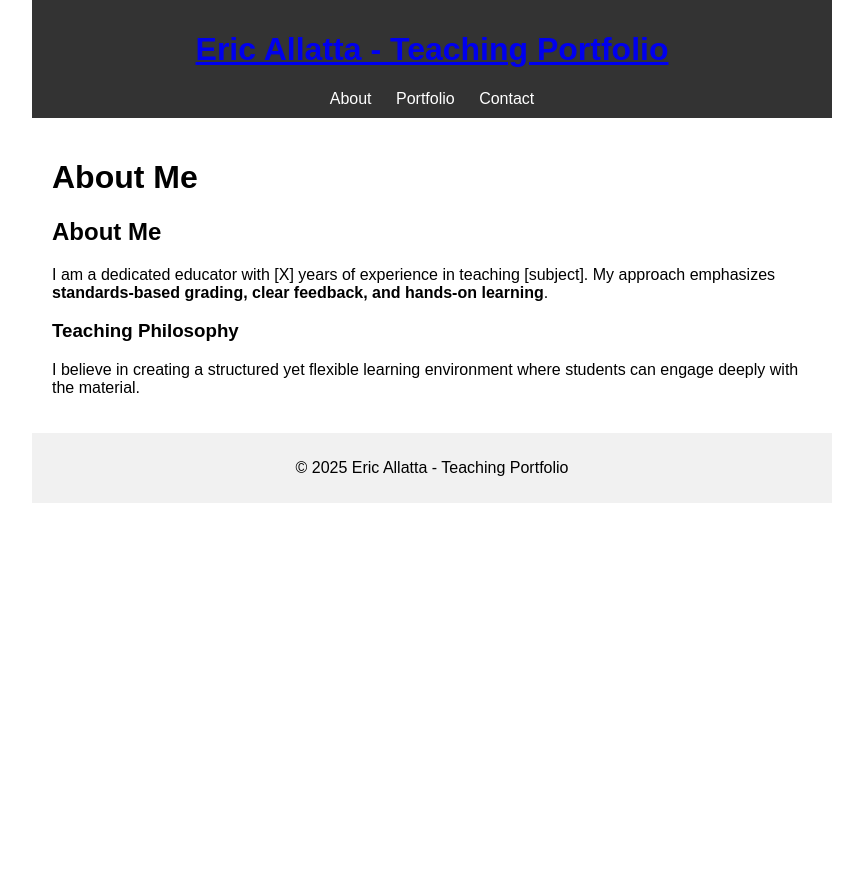
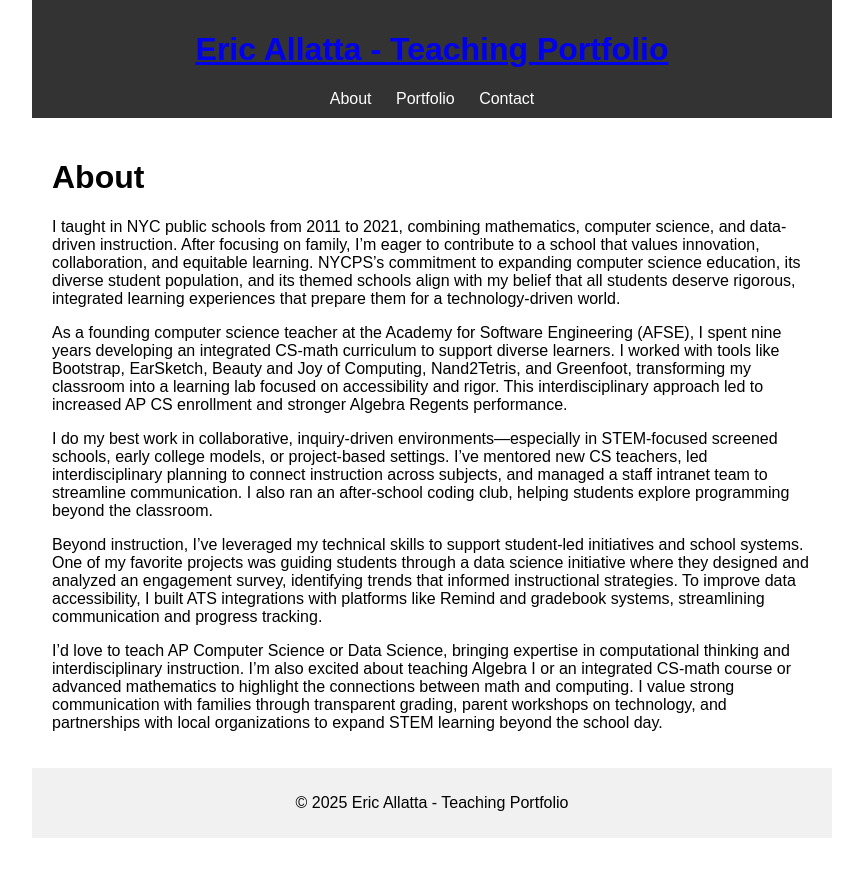
Before and after one commit to MrAllatta/teaching-portfolio, a Jekyll site: the page built from about.md, in a window 1280 px wide. Shown: the top 877 px of the page, without its empty margins (208-1071 px from the left). Built offline with Jekyll 4.4.1, drawn with Linux system fonts in a browser that asks for light colours.

Commit message:
renamed personal statement page to about page

```diff
--- a/about.md
+++ b/about.md
@@ -1,13 +1,15 @@
 ---
 layout: page
-title: About Me
+title: About
 permalink: /about/
 ---
 
-## About Me
+I taught in NYC public schools from 2011 to 2021, combining mathematics, computer science, and data-driven instruction. After focusing on family, I’m eager to contribute to a school that values innovation, collaboration, and equitable learning. NYCPS’s commitment to expanding computer science education, its diverse student population, and its themed schools align with my belief that all students deserve rigorous, integrated learning experiences that prepare them for a technology-driven world.
 
-I am a dedicated educator with [X] years of experience in teaching [subject]. My approach emphasizes **standards-based grading, clear feedback, and hands-on learning**.
+As a founding computer science teacher at the Academy for Software Engineering (AFSE), I spent nine years developing an integrated CS-math curriculum to support diverse learners. I worked with tools like Bootstrap, EarSketch, Beauty and Joy of Computing, Nand2Tetris, and Greenfoot, transforming my classroom into a learning lab focused on accessibility and rigor. This interdisciplinary approach led to increased AP CS enrollment and stronger Algebra Regents performance.
 
-### Teaching Philosophy
+I do my best work in collaborative, inquiry-driven environments—especially in STEM-focused screened schools, early college models, or project-based settings. I’ve mentored new CS teachers, led interdisciplinary planning to connect instruction across subjects, and managed a staff intranet team to streamline communication. I also ran an after-school coding club, helping students explore programming beyond the classroom.
 
-I believe in creating a structured yet flexible learning environment where students can engage deeply with the material.
+Beyond instruction, I’ve leveraged my technical skills to support student-led initiatives and school systems. One of my favorite projects was guiding students through a data science initiative where they designed and analyzed an engagement survey, identifying trends that informed instructional strategies. To improve data accessibility, I built ATS integrations with platforms like Remind and gradebook systems, streamlining communication and progress tracking.
+
+I’d love to teach AP Computer Science or Data Science, bringing expertise in computational thinking and interdisciplinary instruction. I’m also excited about teaching Algebra I or an integrated CS-math course or advanced mathematics to highlight the connections between math and computing. I value strong communication with families through transparent grading, parent workshops on technology, and partnerships with local organizations to expand STEM learning beyond the school day.
```
Also changed, not shown: personal-statement.md (deleted, +0 -9 lines).
